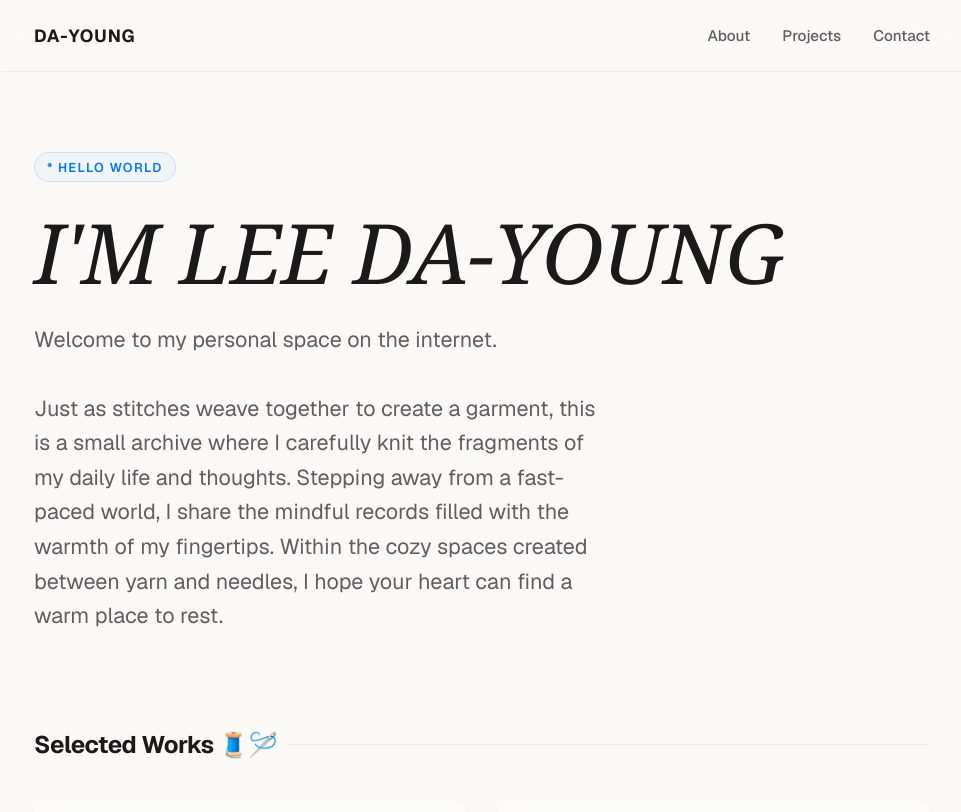
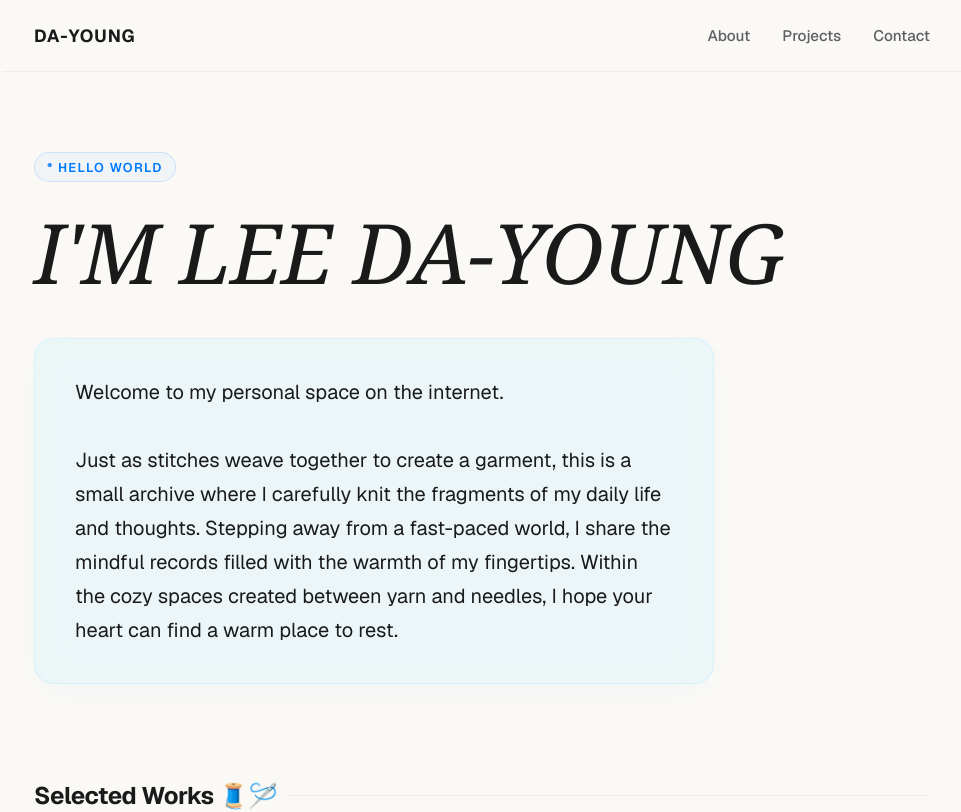
Before and after one commit to leedayoung0429-cell/my-link, a Next.js app: page / in a window 1280 px wide. Shown: the top 812 px of the page, without its empty margins (158-1119 px from the left). Built offline with nearby package versions, Linux system fonts and the light colour scheme.

Commit message:
style: wrap hero subtitle description in glassmorphic skyblue box

```diff
--- a/src/app/page.module.css
+++ b/src/app/page.module.css
@@ -132,12 +132,22 @@
 }
 
 .heroSubtitle {
-  font-size: clamp(1.1rem, 2vw, 1.35rem);
+  font-size: clamp(1.05rem, 1.8vw, 1.25rem);
   font-weight: 400;
-  color: var(--text-secondary);
-  max-width: 580px;
-  line-height: 1.6;
+  color: var(--text-primary);
+  max-width: 680px;
+  line-height: 1.7;
   margin: 0;
+
+  /* 투명한 하늘색 네모 상자 효과 */
+  background: rgba(186, 235, 255, 0.22); /* 투명한 파스텔 하늘색 배경 */
+  backdrop-filter: blur(16px) saturate(110%);
+  -webkit-backdrop-filter: blur(16px) saturate(110%);
+  border: 1px solid rgba(186, 235, 255, 0.45); /* 부드러운 반투명 하늘색 테두리 */
+  border-radius: 20px; /* 라운드 엣지 */
+  padding: 2.25rem 2.5rem; /* 내부 여백 */
+  box-shadow: 0 10px 40px -10px rgba(0, 122, 255, 0.05); /* 은은한 하늘색 반사 그림자 */
+  margin-top: 1rem;
 }
 
 /* --- Section Titles --- */
```
